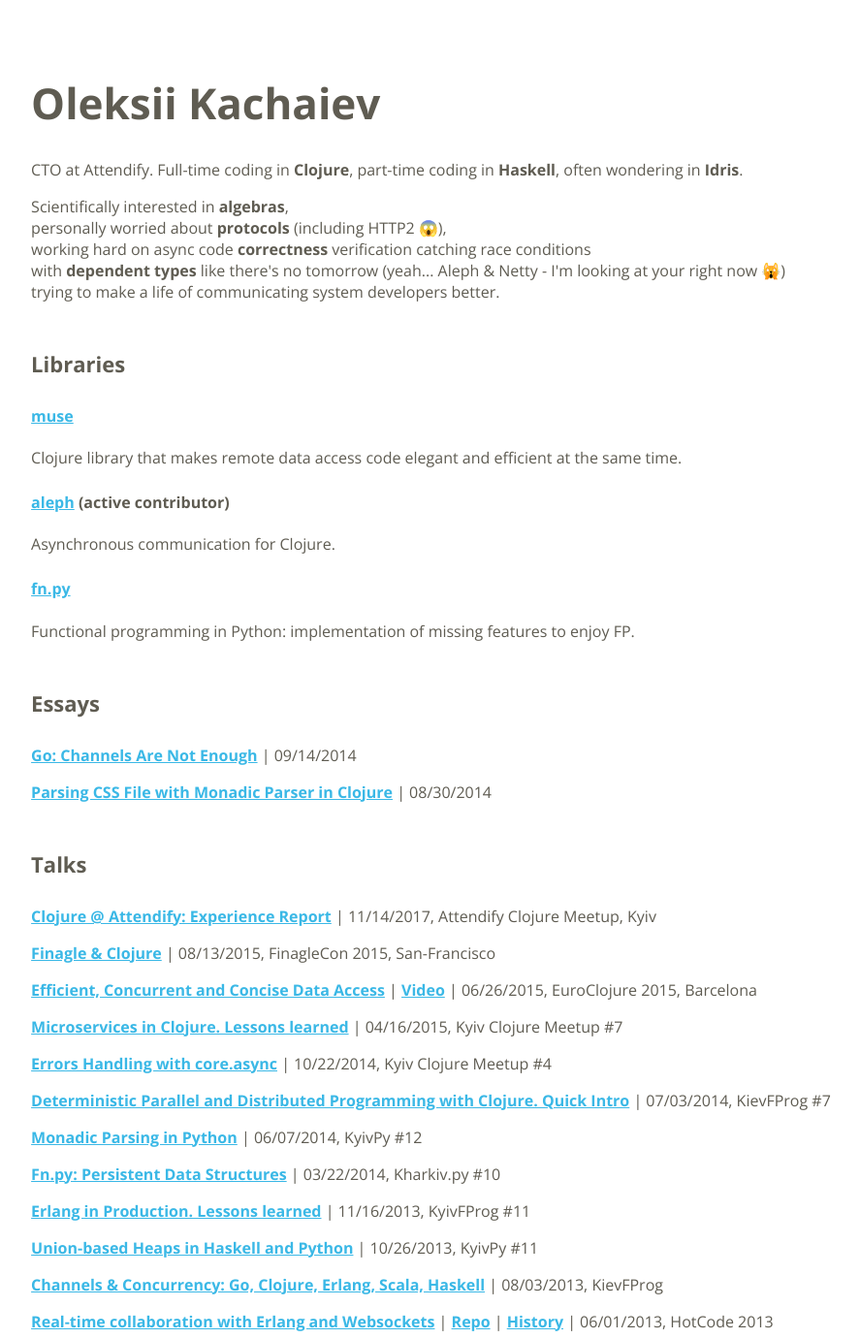
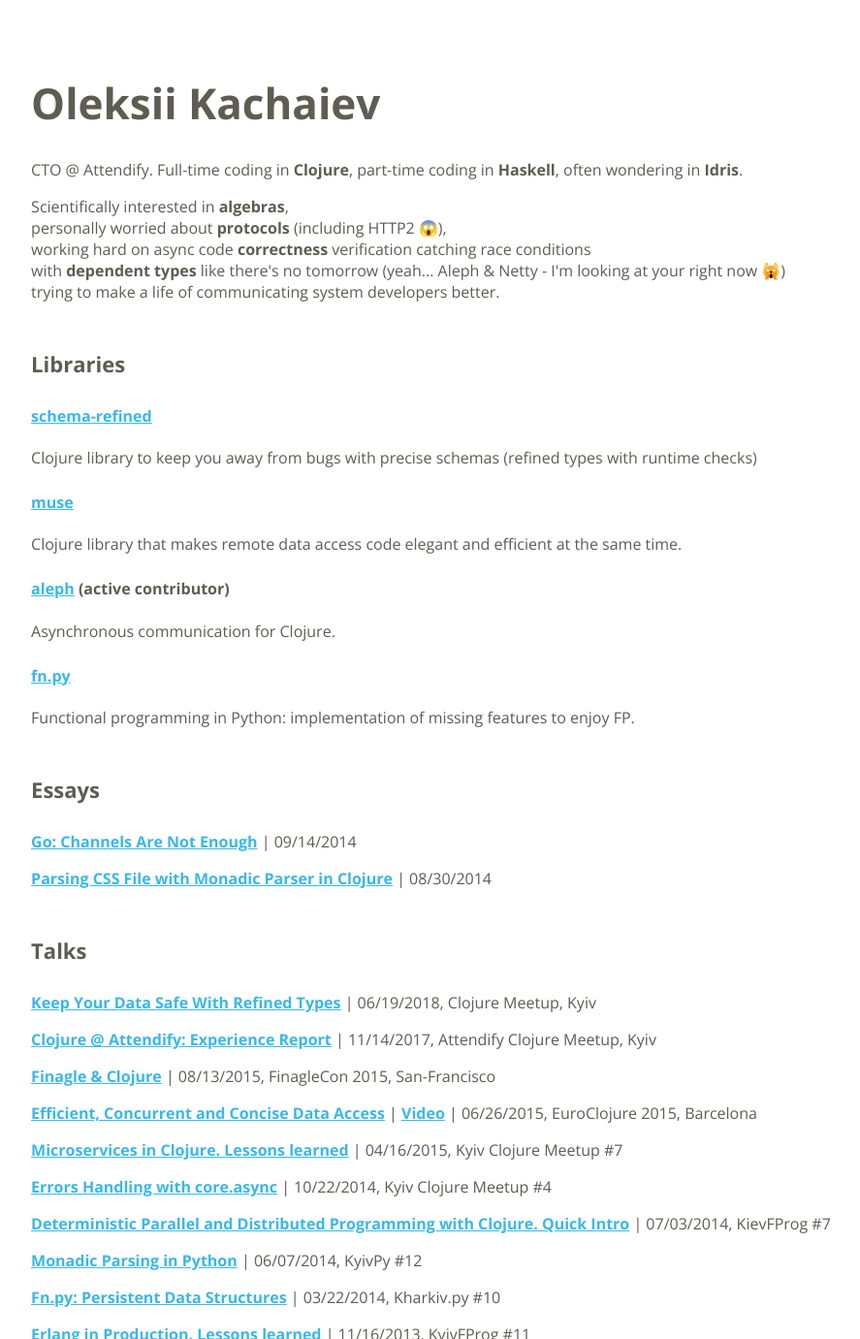
Before and after one commit to kachayev/talks, a plain HTML site: page index.html in a window 1280 px wide. Shown: the top 1381 px of the page at 97% size, without its empty margins (77-964 px from the left). Drawn offline with nearby package versions, Linux system fonts and the light colour scheme.

Commit message:
Added link to schema-refined library

```diff
--- a/index.html
+++ b/index.html
@@ -34,7 +34,7 @@
 
     <h1>Oleksii Kachaiev</h1>
 
-    <p>CTO at Attendify. Full-time coding in <b>Clojure</b>, part-time coding in <b>Haskell</b>, often wondering in <b>Idris</b>.</p>
+    <p>CTO @ Attendify. Full-time coding in <b>Clojure</b>, part-time coding in <b>Haskell</b>, often wondering in <b>Idris</b>.</p>
 
     <p>
         Scientifically interested in <b>algebras</b>,
@@ -50,6 +50,11 @@
     </p>
 
     <h3>Libraries</h3>
+
+    <div>
+        <h4><a href="https://github.com/KitApps/schema-refined" target="_blank">schema-refined</a></h4>
+        <p>Clojure library to keep you away from bugs with precise schemas (refined types with runtime checks)</p>
+    </div>
 
     <div>
         <h4><a href="https://github.com/kachayev/muse" target="_blank">muse</a></h4>
@@ -77,6 +82,10 @@
     </p>
 
   <h3>Talks</h3>
+  <p>
+      <a href="https://speakerdeck.com/kachayev/keep-your-data-safe-with-refined-types/edit">Keep Your Data Safe With Refined Types</a> | 06/19/2018, Clojure Meetup, Kyiv
+  </p>
+
   <p>
       <a href="https://t.co/ak7eyqigEw">Clojure @ Attendify: Experience Report</a> | 11/14/2017, Attendify Clojure Meetup, Kyiv
   </p>
```
